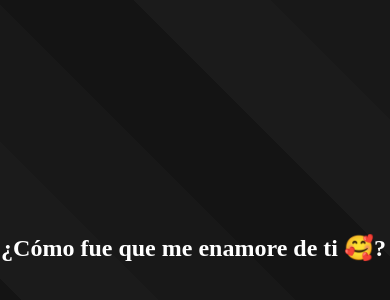
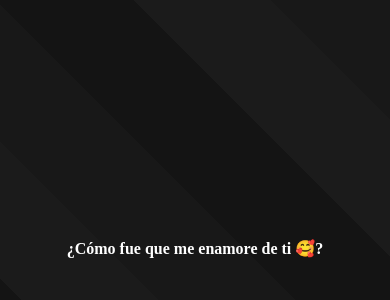
Before and after one commit to JoseAlfonsoB/Proyecto_14, a plain HTML site: page index.html in a window 390 px wide. Shown: the part 194-494 px from the top of the page. Drawn offline with Linux system fonts and the light colour scheme; a web font is replaced by a local one.

Commit message:
Se desabilito la idea del puntero en el splash del proyecto.

```diff
--- a/CSS/styles_login.css
+++ b/CSS/styles_login.css
@@ -108,7 +108,8 @@ html {
       margin-top: 8rem;
     }
     .regisFecha {
-      width: 20rem;
+      width: 15rem;
+      padding: auto;
     }
   }
 
--- a/CSS/styles_splash.css
+++ b/CSS/styles_splash.css
@@ -28,25 +28,36 @@ h1 {
 }
 
 #texto-animado {
-  font-size: 1.5em; /* Tamaño de fuente más pequeño para móviles */
+  font-size: 1.2em; /* Tamaño de fuente más pequeño para móviles */
   color: white; /* Texto blanco */
-  white-space: nowrap;
   overflow: hidden;
-  border-right: 3px solid white; /* Cursor blanco */
-  animation: blink-cursor 1.3s steps(2, start) infinite;
+  /* SE DESECHARA ESTA IDEA border-right: 3px solid white; // Cursor blanco
+  animation: blink-cursor 1.3s steps(2, start) infinite; */
+  word-wrap: break-word; /* Asegura que las palabras largas se dividan */
 }
 
-/* Animación para el cursor parpadeante */
+@media (max-width: 480px) {
+  #texto-animado {
+    max-width: 100%; /* Ajusta el ancho al 100% del contenedor */
+    font-size: 1em; /* Tamaño de fuente aún más pequeño para móviles */
+    height: auto;
+    margin: auto;
+    padding: 0 10px; /* Añade un poco de padding para evitar que el texto toque los bordes */
+    box-sizing: border-box; /* Incluye el padding en el ancho total */
+  }
+}
+/* NO SE HARA USO DE LA IDEA DEL PUNTERO.
+ Animación para el cursor parpadeante
 @keyframes blink-cursor {
   from,
   to {
-    border-right-color: transparent; /* Cursor invisible */
+    border-right-color: transparent; // Cursor invisible
   }
   50% {
-    border-right-color: white; /* Cursor visible */
+    border-right-color: white; // Cursor visible
   }
 }
-
+*/
 .splash-container {
   opacity: 1;
   animation: fadeOut 12s forwards;
```
Also changed, not shown: CSS/styles_WhyYou.css.
